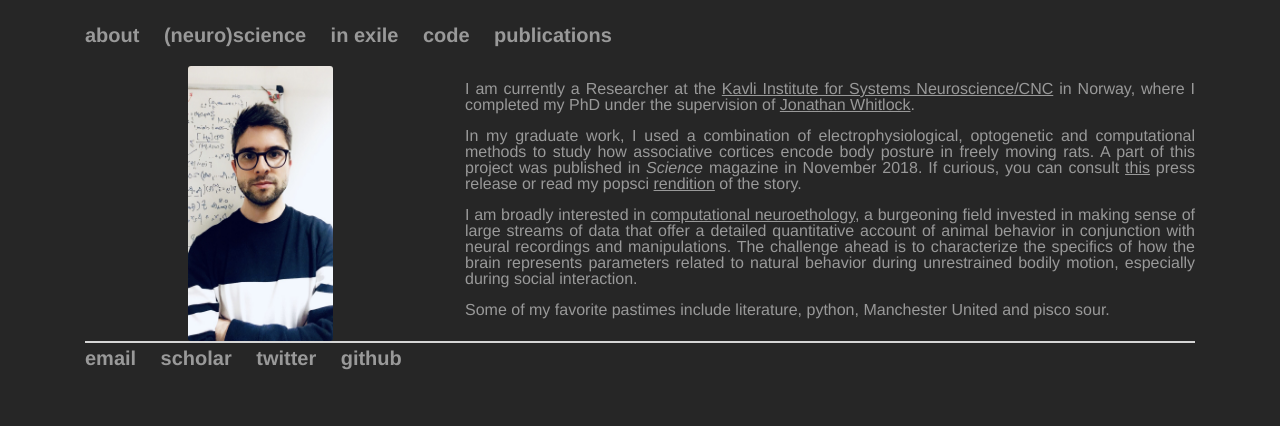
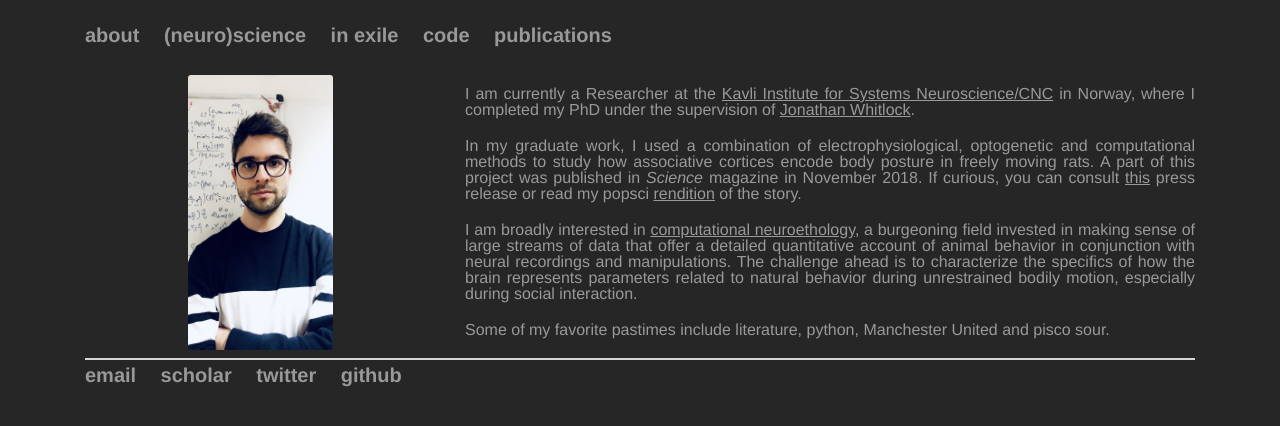
Before and after one commit to bartulem/bartulem.github.io, a Jekyll site: the page built from about/index.html, in a window 1280 px wide. Shown: the top 426 px of the page. Built offline with Jekyll 4.4.1, drawn with Linux system fonts in a browser that asks for light colours.

Commit message:
Update main.css

```diff
--- a/css/main.css
+++ b/css/main.css
@@ -33,8 +33,8 @@ p {
     font-style: normal;
     font-size: 1.0em;
     line-height: 1.0em;
-    margin-top: 15px;
-    margin-bottom: 15px;
+    margin-top: 20px;
+    margin-bottom: 20px;
     text-align: justify;
     text-justify: inter-word;
 }
```
